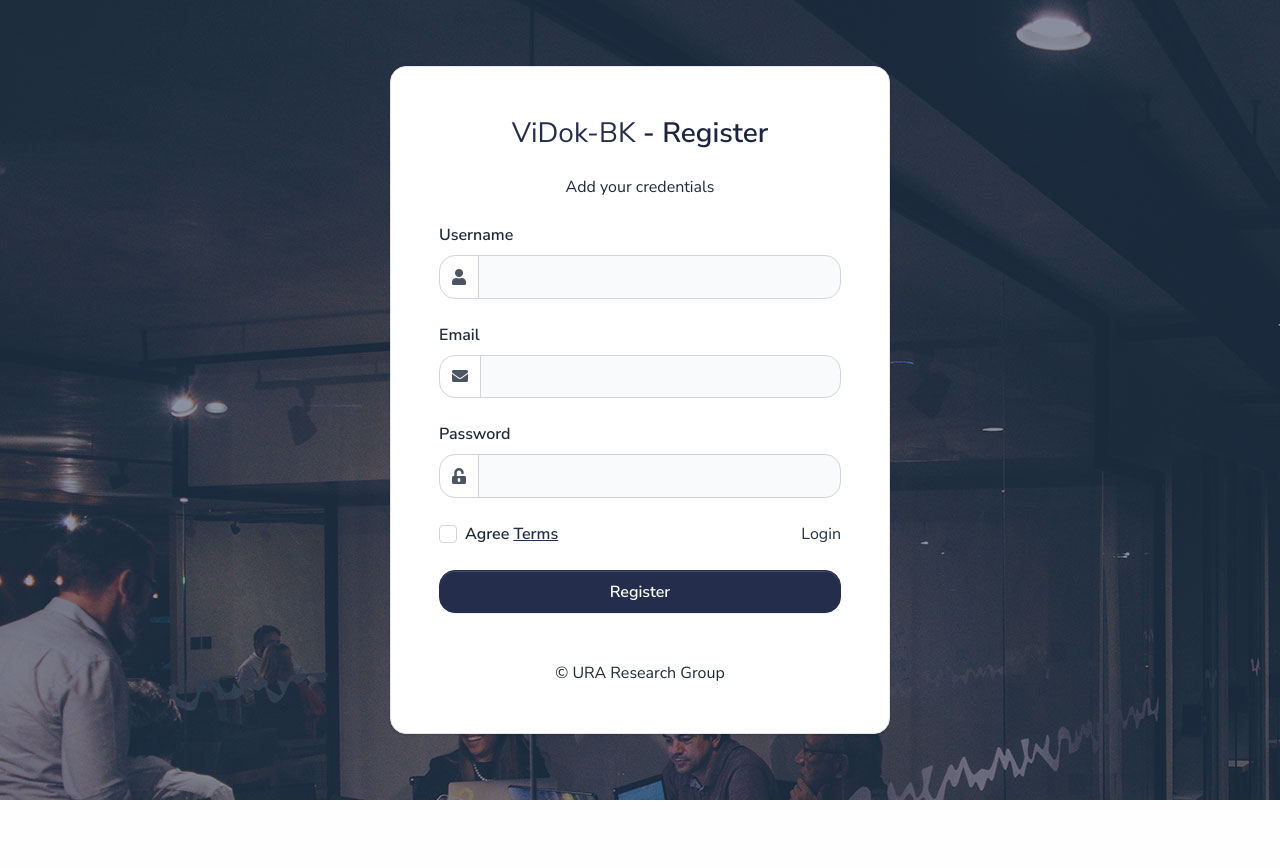
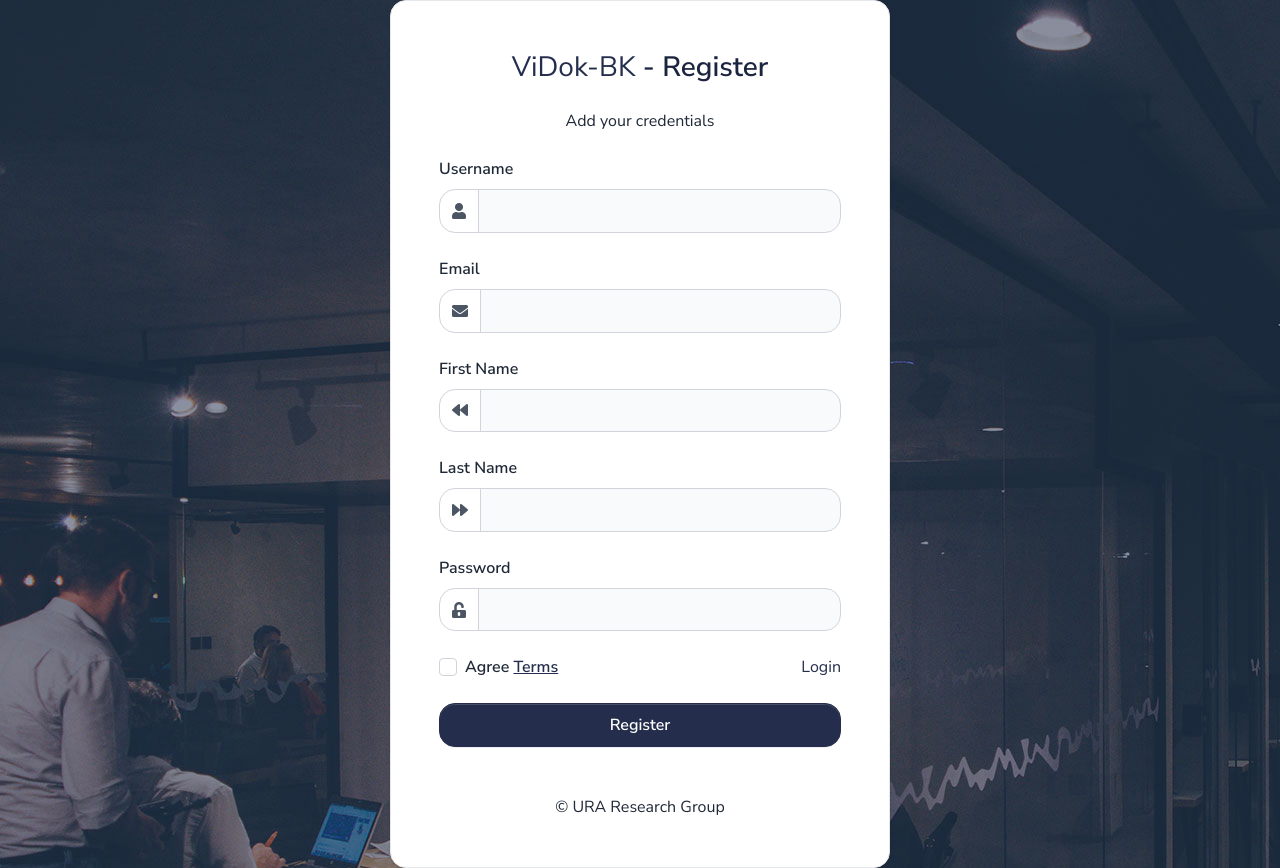
Before and after one commit to luong11026/ViDok_HK221, a Flask app: page /register.html in a window 1280 px wide. Before the commit the page ends 800 px from the top, so only its background shows below. Run offline with Flask 2, Linux system fonts and the light colour scheme; some libraries are stand-ins or nearby versions.

Commit message:
FIx name

```diff
--- a/app/forms.py
+++ b/app/forms.py
@@ -13,7 +13,8 @@ class LoginForm(FlaskForm):
 	password    = PasswordField(u'Password'  , validators=[DataRequired()])
 
 class RegisterForm(FlaskForm):
-	name        = StringField  (u'Name'      )
+	fname        = StringField  (u'First Name'      )
+	lname        = StringField  (u'Last Name'      )
 	username    = StringField  (u'Username'  , validators=[DataRequired()])
 	password    = PasswordField(u'Password'  , validators=[DataRequired()])
 	email       = StringField  (u'Email'     , validators=[DataRequired(), Email()])
--- a/app/templates/accounts/register.html
+++ b/app/templates/accounts/register.html
@@ -52,13 +52,28 @@
                                             {{ form.email(class="form-control", type="email") }}
                                         </div>
                                     </div>
+                                    <div class="form-group mb-4">
+                                        <label for="fname">First Name</label>
+                                        <div class="input-group">
+                                            <span class="input-group-text" id="basic-addon4"><span class="fas fa-backward"></span></span>
+                                            {{ form.fname(class="form-control") }}
+                                        </div>
+                                    </div>
+                                    <!-- Form -->
+                                    <div class="form-group mb-4">
+                                        <label for="lname">Last Name</label>
+                                        <div class="input-group">
+                                            <span class="input-group-text" id="basic-addon5"><span class="fas fa-forward"></span></span>
+                                            {{ form.lname(class="form-control") }}
+                                        </div>
+                                    </div>
                                     <!-- End of Form -->
                                     <div class="form-group">
                                         <!-- Form -->
                                         <div class="form-group mb-4">
                                             <label for="password">Password</label>
                                             <div class="input-group">
-                                                <span class="input-group-text" id="basic-addon4"><span class="fas fa-unlock-alt"></span></span>
+                                                <span class="input-group-text" id="basic-addon6"><span class="fas fa-unlock-alt"></span></span>
                                                 {{ form.password(class="form-control", type="password") }}
                                             </div>
                                         </div>
```
